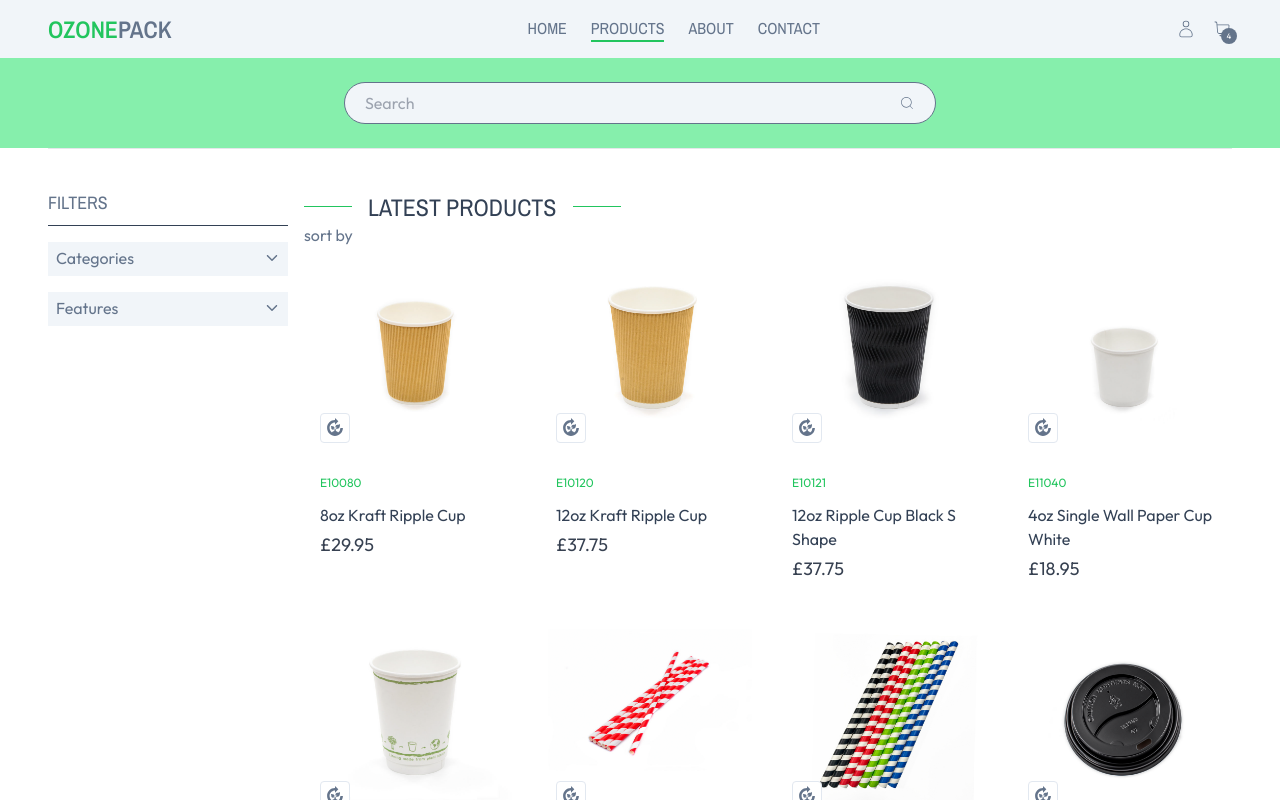
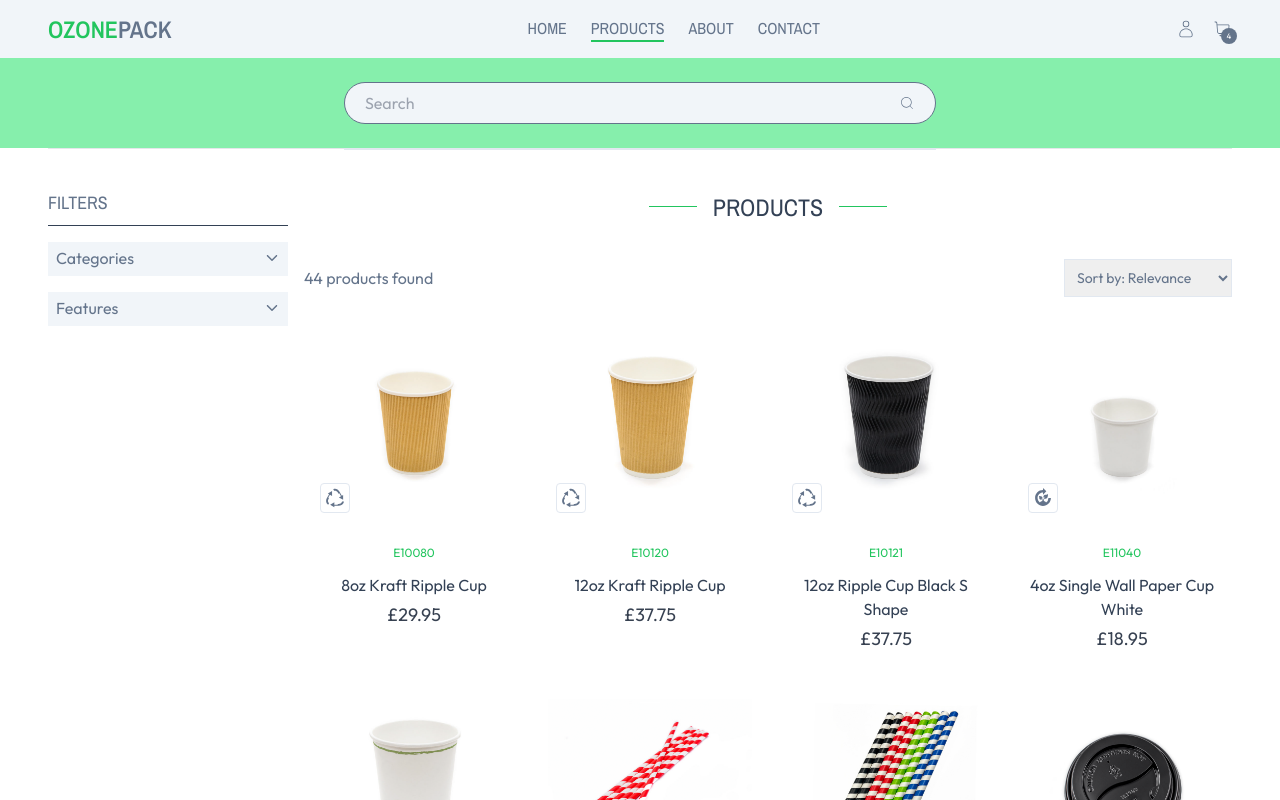
Before and after one commit to CristianAlexa/ozonepack, a React (Vite) app: page /products in a window 1280 px wide. Shown: the top 800 px of the page. Built offline with nearby package versions, Linux system fonts and the light colour scheme.

Commit message:
search bar logic

```diff
--- a/src/components/ProductThumb.jsx
+++ b/src/components/ProductThumb.jsx
@@ -21,7 +21,7 @@ const ProductThumb = ({ sku, img, id, name, price, feature }) => {
             alt={sku}
           />
           <div className="group absolute bottom-2 left-2 p-1 rounded border border-slate-200 bg-white">
-            {feature === "recyclable" ? (
+            {feature === "Recyclable" ? (
               <GiRecycle className="text-slate-500 text-xl" />
             ) : (
               <MdCompost className="text-slate-500 text-xl" />
--- a/src/components/SearchBar/SearchBar.jsx
+++ b/src/components/SearchBar/SearchBar.jsx
@@ -1,17 +1,93 @@
+import { useContext, useEffect, useState } from "react";
 import { CiSearch } from "react-icons/ci";
+import { OzoneContext } from "../../context/OzoneContext";
+import { Link } from "react-router-dom";
 
 export default function SearchBar() {
+  const { products, currency, setSearch } = useContext(OzoneContext);
+
+  const [searchValue, setSearchValue] = useState("");
+  const [searchResults, setSearchResults] = useState([]);
+
+  const handleInputChange = (e) => setSearchValue(e.target.value);
+  const handleViewAllClick = () => {
+    setSearch(searchValue);
+    setSearchValue("");
+  };
+
+  const applySearch = () => {
+    let productsCopy = products.slice();
+
+    productsCopy = productsCopy.filter((prod) =>
+      prod.name.toLowerCase().includes(searchValue.toLowerCase())
+    );
+
+    setSearchResults(searchValue && productsCopy);
+  };
+
+  useEffect(() => {
+    applySearch();
+  }, [searchValue]);
+
   return (
-    <div className="text-center py-1">
-      <div className="inline-flex items-center justify-center border border-slate-500  bg-slate-100 px-5 py-2 my-5 mx-3 rounded-full w-3/4 sm:w-1/2">
+    <div className="text-center relative">
+      <div
+        className="inline-flex items-center justify-center border border-slate-500  bg-slate-100 px-5 py-2 my-6
+      mx-3 rounded-full w-3/4 sm:w-1/2"
+      >
         <input
           className="flex-1 outline-none bg-inherit"
           type="text"
           placeholder="Search"
+          value={searchValue}
+          onChange={(e) => handleInputChange(e)}
         />
 
         <CiSearch className="w-4" />
       </div>
+      <div className="absolute w-full left-0 flex justify-center z-10">
+        <div className="flex flex-col gap-2 w-full sm:w-1/2 border bg-white border-slate-200 shadow-lg">
+          {searchResults.length > 0 &&
+            searchResults.slice(0, 3).map((prod, index) => (
+              <Link key={index}>
+                <div className="flex hover:bg-slate-50 gap-4 p-4">
+                  <div className="w-1/3 sm:w-1/4 max-w-36">
+                    <img
+                      className="hover:shadow-lg hover:scale-105 transition ease-in-out"
+                      src={prod.img}
+                      alt={prod.sku}
+                    />
+                  </div>
+                  <div className="text-left flex flex-col justify-between">
+                    <div className="">
+                      <p className="text-green-500 text-xs">{prod.sku}</p>
+                      <h3 className="pt-3 pb-1 text-slate-700">{prod.name}</h3>
+                      <span className="text-sm py-[2px] px-1 rounded border border-slate-200">
+                        {prod.feature}
+                      </span>
+                    </div>
+
+                    <p className="text-lg text-gray-700">
+                      {currency}
+                      {prod.price}
+                    </p>
+                  </div>
+                </div>
+              </Link>
+            ))}
+          {searchResults.length > 0 && (
+            <div className="p-8 border-t">
+              <Link
+                to="/products"
+                className="mt-8 text-sm px-6 py-2 bg-green-500 rounded-full text-center text-slate-100 hover:bg-green-300 transition duration-300"
+                onClick={handleViewAllClick}
+              >
+                VIEW ALL
+              </Link>
+            </div>
+          )}
+        </div>
+      </div>
     </div>
   );
 }
--- a/src/context/OzoneContext.jsx
+++ b/src/context/OzoneContext.jsx
@@ -7,6 +7,7 @@ const OzoneContextProvider = (props) => {
   const [filteredCateg, setFilteredCateg] = useState([]);
   const [filteredFeatures, setFilteredFeatures] = useState([]);
   const [displayOnSale, setDisplayOnSale] = useState(false);
+  const [search, setSearch] = useState("");
 
   const currency = "£";
   const value = {
@@ -14,6 +15,8 @@ const OzoneContextProvider = (props) => {
     products,
     categories,
     features,
+    search,
+    setSearch,
     displayOnSale,
     setDisplayOnSale,
     filteredCateg,
--- a/src/pages/Products.jsx
+++ b/src/pages/Products.jsx
@@ -11,9 +11,12 @@ import SectionTitle from "../components/SectionTitle";
 import ProductThumb from "../components/ProductThumb";
 
 const Products = () => {
-  const { products, filteredCateg, filteredFeatures } =
+  const { products, filteredCateg, filteredFeatures, search } =
     useContext(OzoneContext);
   const [displayedProducts, setDisplayedProducts] = useState([]);
+  const [sortCondition, setSortCondition] = useState("relevant");
+
+  const handleSortChange = (e) => setSortCondition(e.target.value);
 
   const applyFilters = () => {
     let productsCopy = products.slice();
@@ -34,9 +37,22 @@ const Products = () => {
     setDisplayedProducts(productsCopy);
   };
 
+  const sortProducts = () => {
+    let productsCopy = displayedProducts.slice();
+
+    sortCondition === "low-hight"
+      ? setDisplayedProducts(productsCopy.sort((a, b) => a.price - b.price))
+      : sortCondition === "hight-low"
+      ? setDisplayedProducts(productsCopy.sort((a, b) => b.price - a.price))
+      : applyFilters();
+  };
+
   useEffect(() => {
     applyFilters();
+    console.log(search);
   }, [filteredCateg, filteredFeatures]);
+
+  useEffect(() => sortProducts(), [sortCondition]);
 
   return (
     <>
@@ -45,9 +61,23 @@ const Products = () => {
           {/* Left section - filters */}
           <Filters products={displayedProducts} />
           {/* Right section - display products */}
-          <div>
-            <SectionTitle>LATEST PRODUCTS</SectionTitle>
-            <div>sort by</div>
+          <div className="w-full text-center">
+            <div className="pb-8">
+              <SectionTitle>PRODUCTS</SectionTitle>
+            </div>
+            <div className="flex justify-between items-center w-full py-1 mb-4">
+              <div>{displayedProducts.length} products found</div>
+              <div>
+                <select
+                  onChange={(e) => handleSortChange(e)}
+                  className="border border-slate-200 text-sm p-2"
+                >
+                  <option value="relevant">Sort by: Relevance</option>
+                  <option value="low-hight">Sort by: Low to Hight</option>
+                  <option value="hight-low">Sort by: Hight to Low</option>
+                </select>
+              </div>
+            </div>
             <div className="pb-12 grid grid-cols-1 sm:grid-cols-2 lg:grid-cols-4 gap-4 gap-y-6">
               {displayedProducts.map((prod, index) => (
                 <ProductThumb
```
